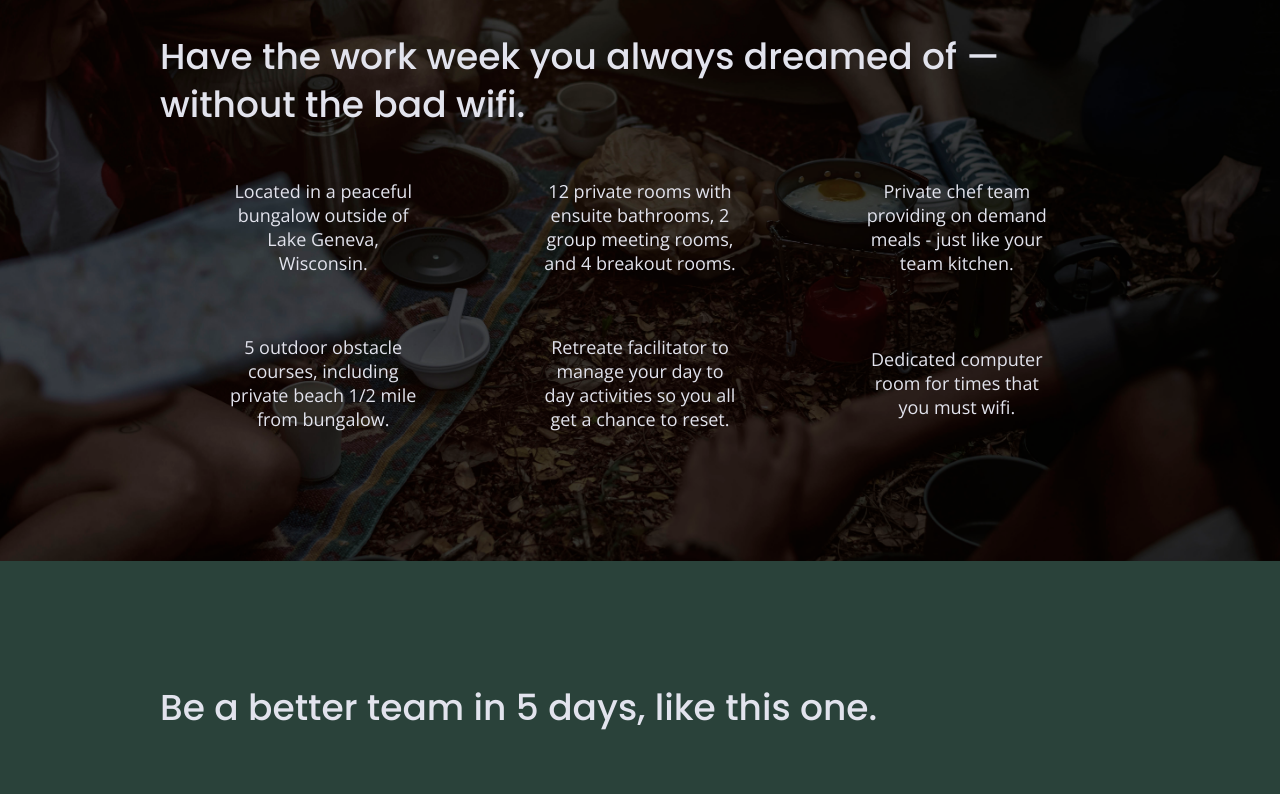
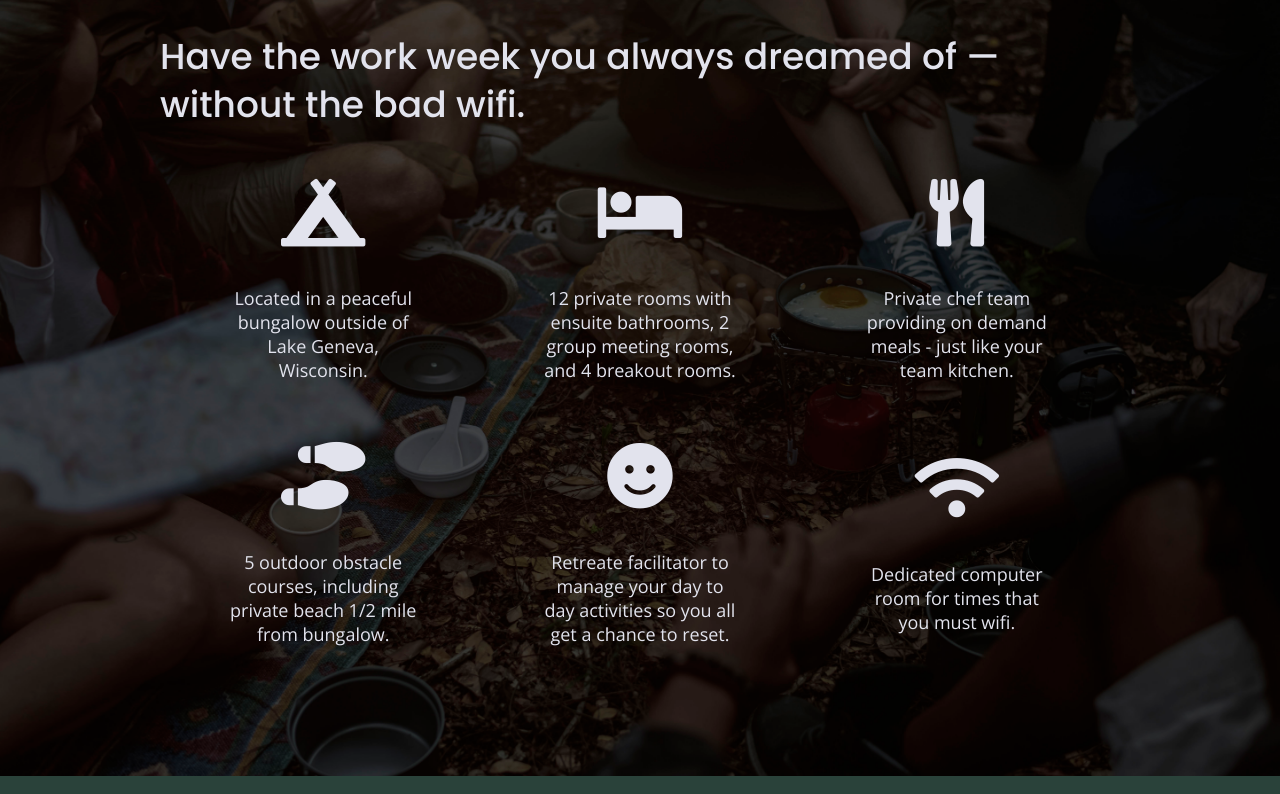
Before and after one commit to jessjchang/unplugged-retreat, a website built with Parcel: page index.html in a window 1280 px wide. Shown: the part 1099-1893 px from the top of the page. Built offline with nearby package versions, Linux system fonts and the light colour scheme.

Commit message:
Added features icons

```diff
--- a/css/main.css
+++ b/css/main.css
@@ -313,6 +313,11 @@ input[type=button] {
   display: flex;
   flex-flow: row wrap;
   justify-content: center;
+}
+
+.features i {
+  font-size: 3.75em;
+  margin-bottom: 40px;
 }
 
 .features p {
--- a/index.html
+++ b/index.html
@@ -23,6 +23,9 @@
 
   <!-- Google Fonts -->
   <link href="https://fonts.googleapis.com/css?family=Open+Sans:400,700|Poppins:500,700" rel="stylesheet">
+
+  <!-- FontAwesome CDN version 5.14 -->
+  <link rel="stylesheet" href="https://use.fontawesome.com/releases/v5.14.0/css/all.css" integrity="sha384-HzLeBuhoNPvSl5KYnjx0BT+WB0QEEqLprO+NBkkk5gbc67FTaL7XIGa2w1L0Xbgc" crossorigin="anonymous">
 </head>
 
 <body>
@@ -77,27 +80,39 @@
         <h2>Have the work week you always dreamed of — without the bad wifi.</h2>
         <div class="features-items">
           <article>
-            <p class="fontawesome-icon"></p>
+            <p class="fontawesome-icon">
+              <i class="fas fa-campground"></i>
+            </p>
             <p class="features-item-description">Located in a peaceful bungalow outside of Lake Geneva, Wisconsin.</p>
           </article>
           <article>
-            <p class="fontawesome-icon"></p>
+            <p class="fontawesome-icon">
+              <i class="fas fa-bed"></i>
+            </p>
             <p class="features-item-description">12 private rooms with ensuite bathrooms, 2 group meeting rooms, and 4 breakout rooms.</p>
           </article>
           <article>
-            <p class="fontawesome-icon"></p>
+            <p class="fontawesome-icon">
+              <i class="fas fa-utensils"></i>
+            </p>
             <p class="features-item-description">Private chef team providing on demand meals - just like your team kitchen.</p>
           </article>
           <article>
-            <p class="fontawesome-icon"></p>
+            <p class="fontawesome-icon">
+              <i class="fas fa-shoe-prints"></i>
+            </p>
             <p class="features-item-description">5 outdoor obstacle courses, including private beach 1/2 mile from bungalow.</p>
           </article>
           <article>
-            <p class="fontawesome-icon"></p>
+            <p class="fontawesome-icon">
+              <i class="fas fa-smile"></i>
+            </p>
             <p class="features-item-description">Retreate facilitator to manage your day to day activities so you all get a chance to reset.</p>
           </article>
           <article>
-            <p class="fontawesome-icon"></p>
+            <p class="fontawesome-icon">
+              <i class="fas fa-wifi"></i>
+            </p>
             <p class="features-item-description">Dedicated computer room for times that you must wifi.</p>
           </article>
         </div>
```
Also changed, not shown: about/index.html (+7 -1 lines), faq/index.html (+7 -1 lines).
